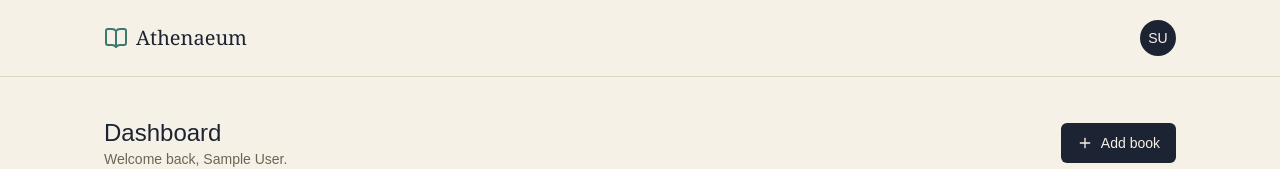
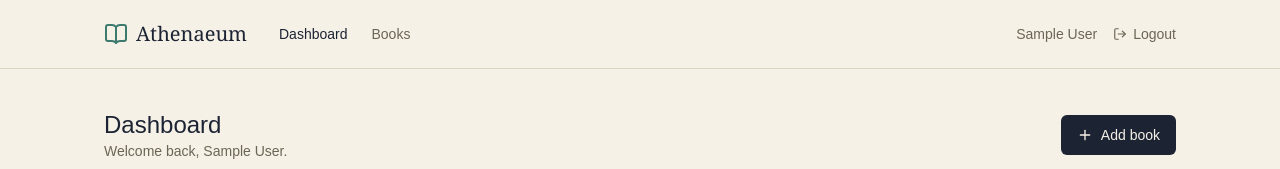
Before and after one commit to Emmanu430/library-tracker, a Next.js app: page /dashboard in a window 1280 px wide. Shown: the top 169 px of the page. Built offline with nearby package versions, Linux system fonts and the light colour scheme; no server answers; the database is empty; sample sign-in values are in the browser's storage.

Commit message:
add navigation layout

```diff
--- a/app/books/page.tsx
+++ b/app/(dashboard)/books/page.tsx
@@ -34,19 +34,6 @@
 
     return (
         <div className="min-h-screen w-full bg-parchment">
-        {/* Top bar */}
-        <div className="border-b border-border-warm">
-            <div className="mx-auto flex max-w-6xl items-center justify-between px-6 py-5 lg:px-10">
-            <div className="flex items-center gap-2">
-                <BookOpen className="h-6 w-6 text-teal" />
-                <span className="font-serif text-xl text-ink">Athenaeum</span>
-            </div>
-            <div className="flex h-9 w-9 items-center justify-center rounded-full bg-ink text-sm font-medium text-parchment">
-                {initials}
-            </div>
-            </div>
-        </div>
-
         <div className="mx-auto max-w-6xl px-6 py-10 lg:px-10">
             <div className="mb-8 flex items-center justify-between">
             <div>
--- a/app/dashboard/page.tsx
+++ b/app/(dashboard)/dashboard/page.tsx
@@ -51,19 +51,6 @@
 
     return (
         <div className="min-h-screen w-full bg-parchment">
-        {/* Top bar */}
-        <div className="border-b border-border-warm">
-            <div className="mx-auto flex max-w-6xl items-center justify-between px-6 py-5 lg:px-10">
-            <div className="flex items-center gap-2">
-                <BookOpen className="h-6 w-6 text-teal" />
-                <span className="font-serif text-xl text-ink">Athenaeum</span>
-            </div>
-            <div className="flex h-9 w-9 items-center justify-center rounded-full bg-ink text-sm font-medium text-parchment">
-                {initials}
-            </div>
-            </div>
-        </div>
-
         {/* Main content */}
         <div className="mx-auto max-w-6xl px-6 py-10 lg:px-10">
             {/* Page header */}
--- /dev/null
+++ b/app/(dashboard)/layout.tsx
@@ -0,0 +1,23 @@
+    import { getServerSession } from "next-auth";
+    import { redirect } from "next/navigation";
+    import { authOptions } from "@/lib/auth";
+    import { Navbar } from "@/components/nav/navbar";
+
+    export default async function DashboardLayout({
+    children,
+    }: {
+    children: React.ReactNode;
+    }) {
+    const session = await getServerSession(authOptions);
+
+    if (!session?.user) {
+        redirect("/login");
+    }
+
+    return (
+        <div className="min-h-screen w-full bg-parchment">
+        <Navbar userName={session.user.name ?? ""} />
+        {children}
+        </div>
+    );
+}
--- /dev/null
+++ b/components/nav/navbar.tsx
@@ -0,0 +1,59 @@
+    "use client";
+
+    import Link from "next/link";
+    import { usePathname } from "next/navigation";
+    import { signOut } from "next-auth/react";
+    import { BookOpen, LogOut } from "lucide-react";
+
+    const links = [
+    { href: "/dashboard", label: "Dashboard" },
+    { href: "/books", label: "Books" },
+    // { href: "/loans", label: "Loans" }, // add later
+    ];
+
+    export function Navbar({ userName }: { userName: string }) {
+    const pathname = usePathname();
+
+    return (
+        <div className="border-b border-border-warm">
+        <div className="mx-auto flex max-w-6xl items-center justify-between px-6 py-5 lg:px-10">
+            <div className="flex items-center gap-8">
+            <div className="flex items-center gap-2">
+                <BookOpen className="h-6 w-6 text-teal" />
+                <span className="font-serif text-xl text-ink">Athenaeum</span>
+            </div>
+
+            <nav className="flex items-center gap-6">
+                {links.map((link) => {
+                const isActive = pathname.startsWith(link.href);
+                return (
+                    <Link
+                    key={link.href}
+                    href={link.href}
+                    className={`text-sm ${
+                        isActive
+                        ? "font-medium text-ink"
+                        : "text-text-secondary hover:text-ink"
+                    }`}
+                    >
+                    {link.label}
+                    </Link>
+                );
+                })}
+            </nav>
+            </div>
+
+            <div className="flex items-center gap-4">
+            <span className="text-sm text-text-secondary">{userName}</span>
+            <button
+                onClick={() => signOut({ callbackUrl: "/login" })}
+                className="flex items-center gap-1.5 text-sm text-text-secondary hover:text-ink"
+            >
+                <LogOut className="h-3.5 w-3.5" />
+                Logout
+            </button>
+            </div>
+        </div>
+        </div>
+    );
+}
```
Also changed, not shown: app/(dashboard)/books/[id]/edit/page.tsx (renamed from app/books/[id]/edit/page.tsx), app/(dashboard)/books/[id]/page.tsx (renamed from app/books/[id]/page.tsx), app/(dashboard)/books/new/page.tsx (renamed from app/books/new/page.tsx).
